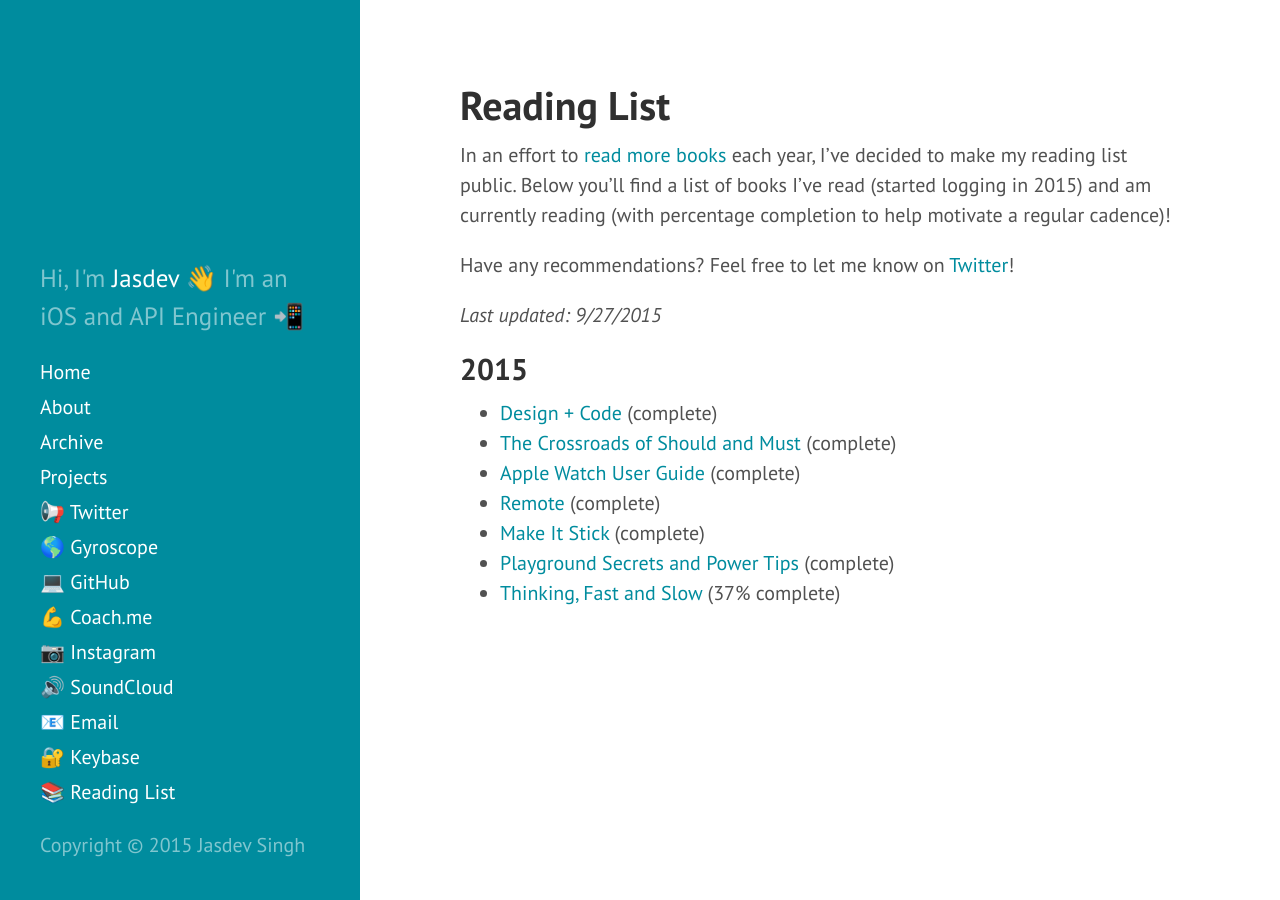
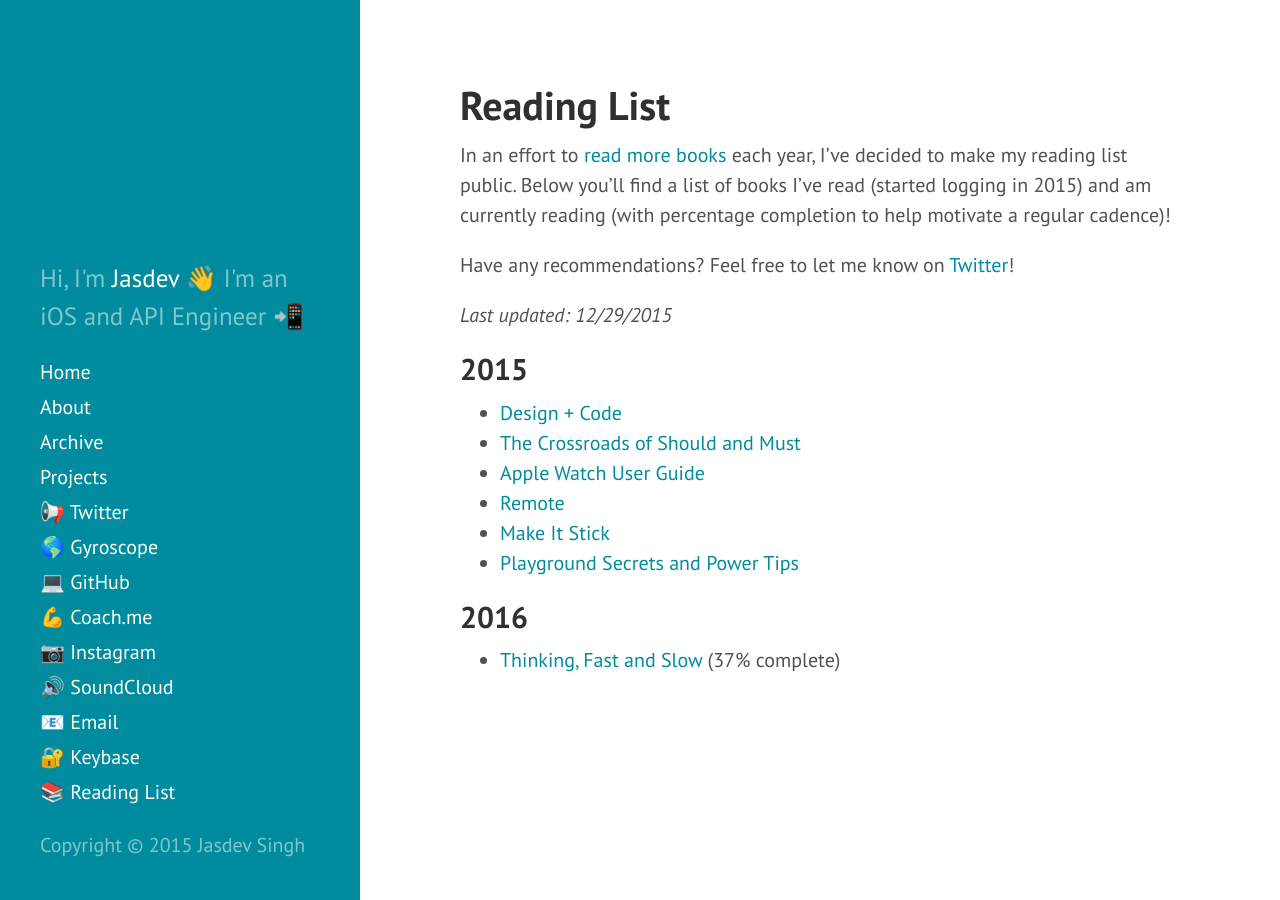
Before and after one commit to rvsrvs/jasdev.github.io, a Jekyll site: the page built from reading-list.md, in a window 1280 px wide. Built offline with Jekyll 4.4.1, drawn with Linux system fonts in a browser that asks for light colours; Markdown is read by kramdown in place of the engine named in the settings.

Commit message:
Minor formatting to reading list

```diff
--- a/reading-list.md
+++ b/reading-list.md
@@ -8,14 +8,16 @@
 
 Have any recommendations? Feel free to let me know on [Twitter](https://twitter.com/jasdev)!
 
-*Last updated: 9/27/2015*
+*Last updated: 12/29/2015*
 
 ## 2015
 
-- [Design + Code](https://designcode.io) (complete)
-- [The Crossroads of Should and Must](https://itunes.apple.com/us/book/crossroads-should-must/id912999065?mt=11)  (complete)
-- [Apple Watch User Guide](https://itunes.apple.com/us/book/apple-watch-user-guide/id985786488?mt=11)  (complete)
-- [Remote](https://itunes.apple.com/us/book/remote/id625981856?mt=11)  (complete)
-- [Make It Stick](https://itunes.apple.com/us/book/make-it-stick/id985224876?mt=11) (complete)
-- [Playground Secrets and Power Tips](https://itunes.apple.com/us/book/playground-secrets-power-tips/id982838034?mt=11) (complete)
+- [Design + Code](https://designcode.io)
+- [The Crossroads of Should and Must](https://itunes.apple.com/us/book/crossroads-should-must/id912999065?mt=11)
+- [Apple Watch User Guide](https://itunes.apple.com/us/book/apple-watch-user-guide/id985786488?mt=11)
+- [Remote](https://itunes.apple.com/us/book/remote/id625981856?mt=11)
+- [Make It Stick](https://itunes.apple.com/us/book/make-it-stick/id985224876?mt=11)
+- [Playground Secrets and Power Tips](https://itunes.apple.com/us/book/playground-secrets-power-tips/id982838034?mt=11)
+
+## 2016
 - [Thinking, Fast and Slow](https://itunes.apple.com/us/book/thinking-fast-and-slow/id443149884?mt=11) (37% complete)
```
